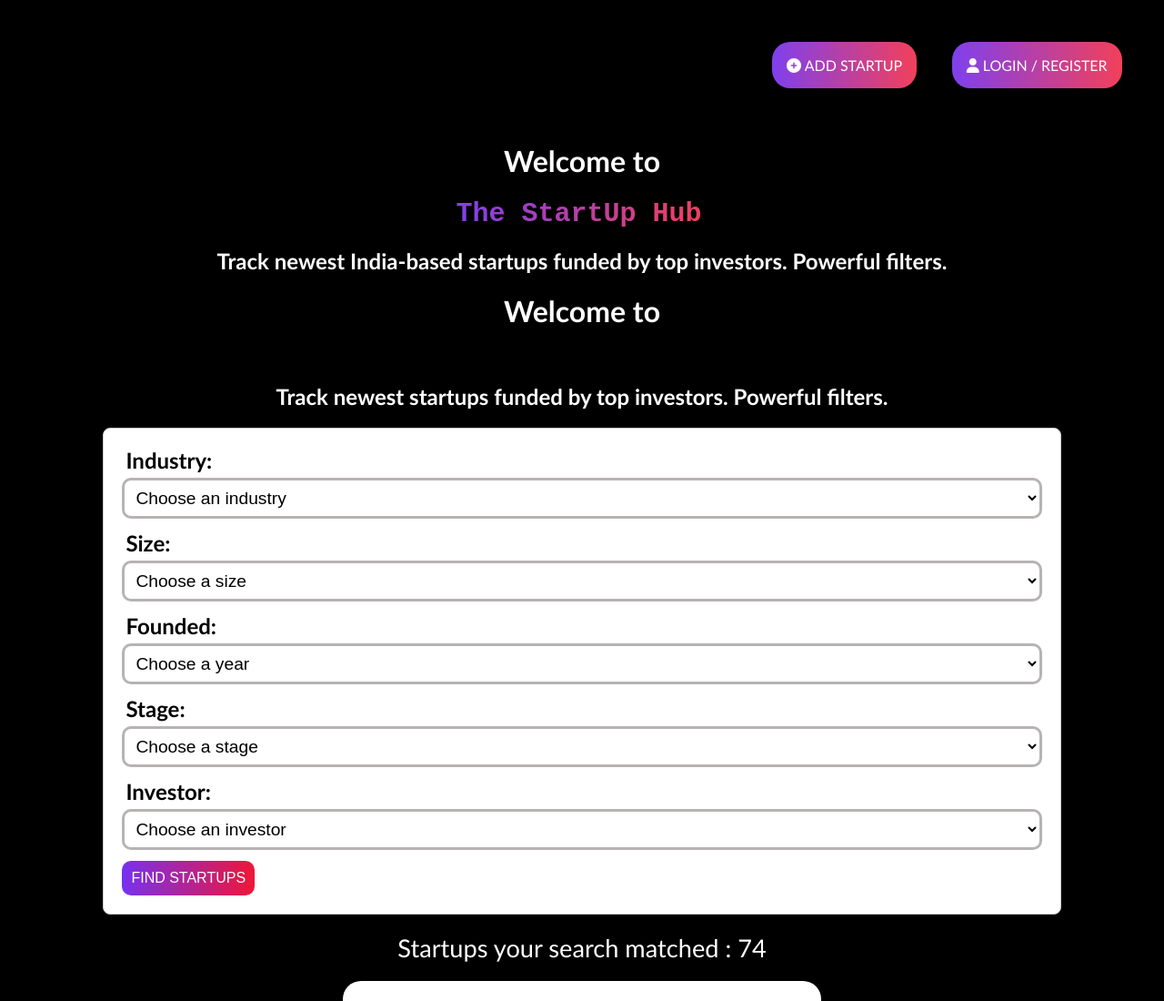
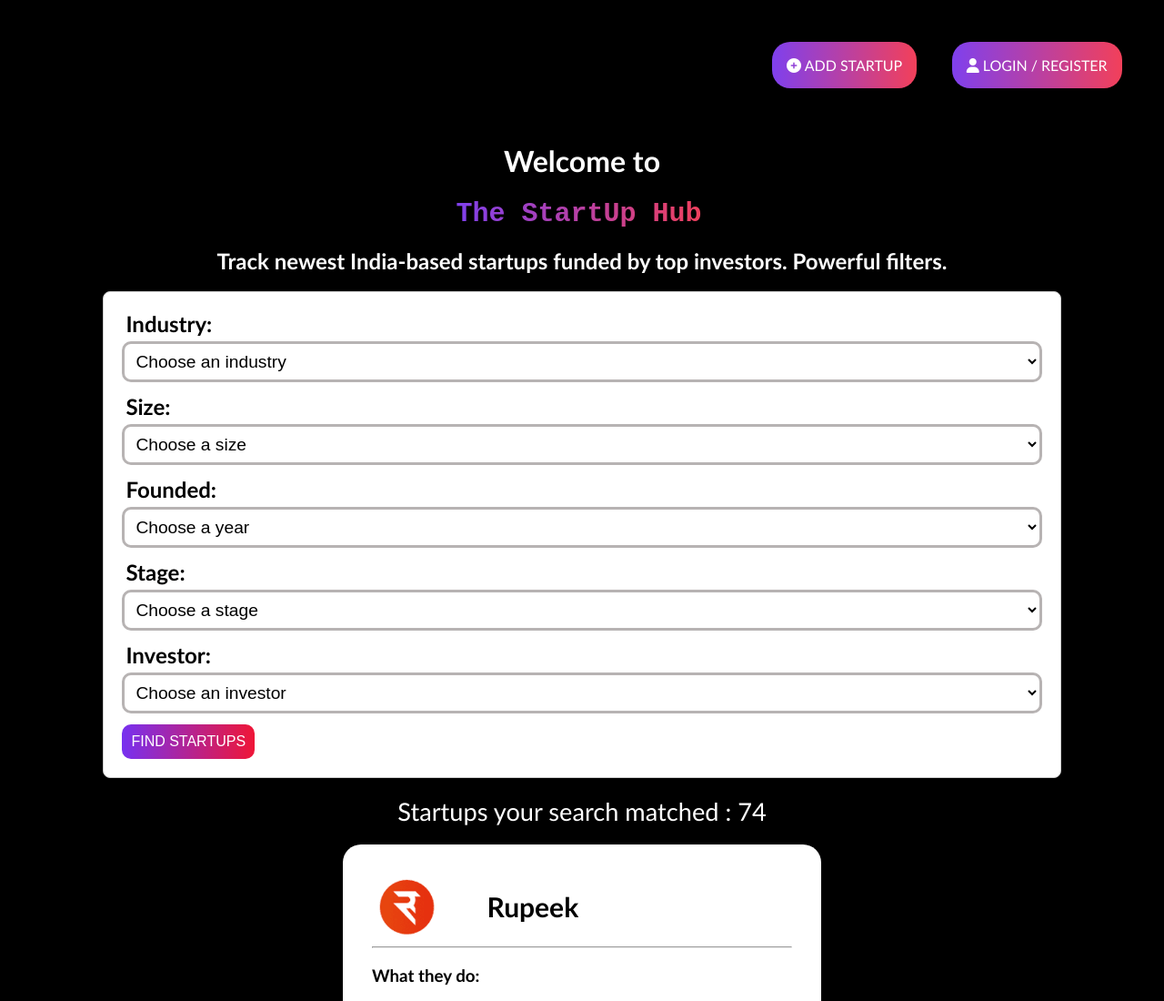
Before and after one commit to samarpitadas/The-Startup-Hub, a plain HTML site: page index.html in a window 1280 px wide. Shown: the top 1100 px of the page at 91% size. Drawn offline with Linux system fonts and the light colour scheme.

Commit message:
Update index.html

```diff
--- a/index.html
+++ b/index.html
@@ -25,9 +25,6 @@
         <span class="company-name"></span>
     </div>
     <h2>Track newest India-based startups funded by top investors. Powerful filters.</h2>
-    <h1>Welcome to </h1>
-    <span class="company-name"></span>
-    <h2>Track newest startups funded by top investors. Powerful filters.</h2>
     <div class="filters">
         <div class="filer-section">
             <form>
```
